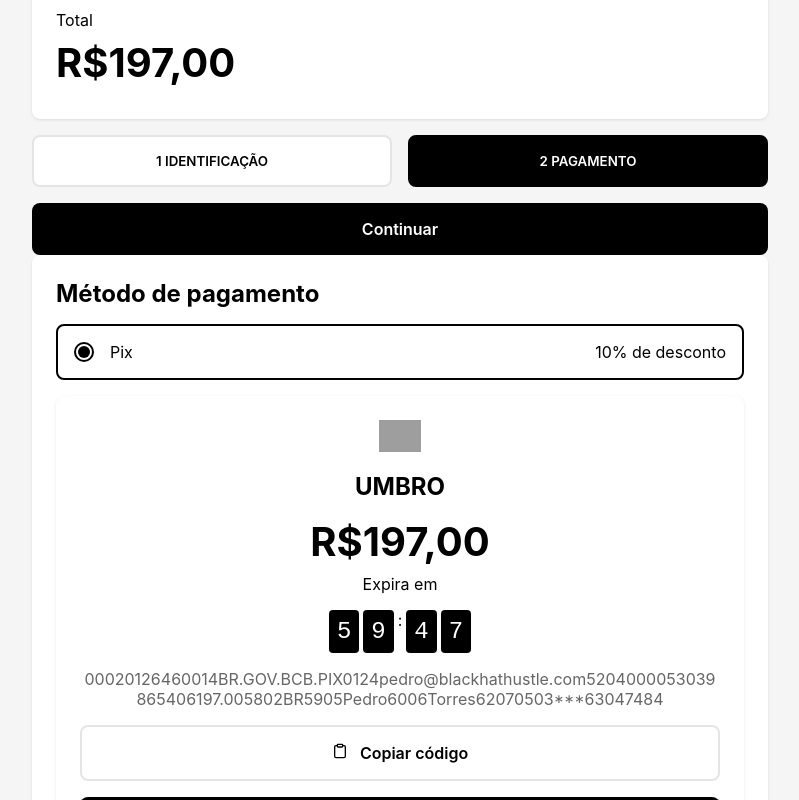
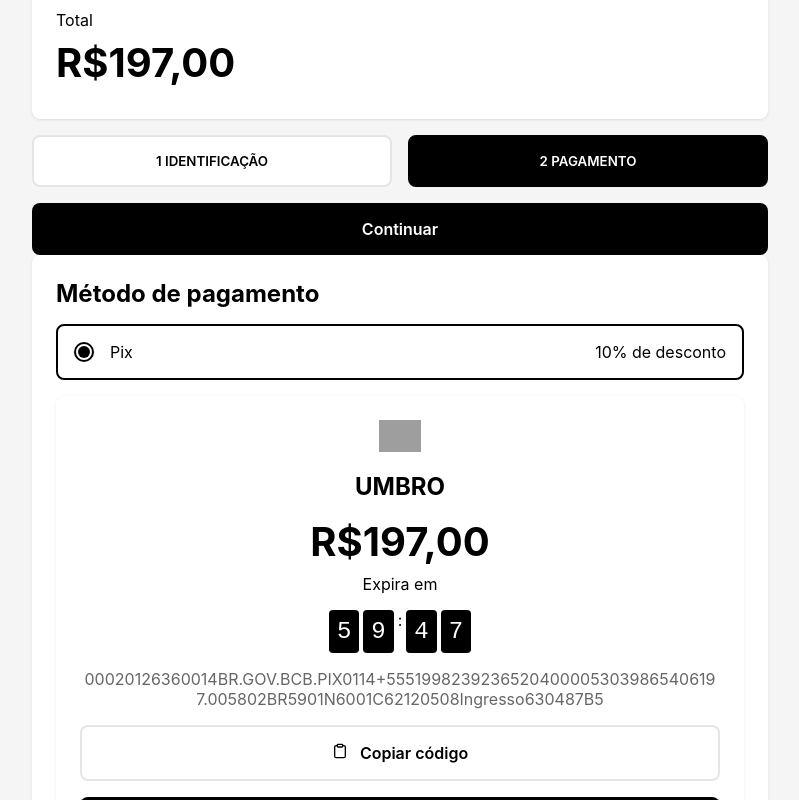
Before and after one commit to blackhathustle/Checkout, a plain HTML site: page index.html in a window 1280 px wide. Both pictures are taken after a click on the button "Continuar". Shown: the part 94-894 px from the top of the page, without its empty margins (240-1039 px from the left). Drawn offline with Linux system fonts and the light colour scheme; grey boxes are pictures that could not be loaded.

Commit message:
Update index.html

```diff
--- a/index.html
+++ b/index.html
@@ -287,7 +287,7 @@
                     <span class="timer-digit">5</span>
                     <span class="timer-digit">4</span>
                 </div>
-              <div class="pix-code">00020126460014BR.GOV.BCB.PIX0124pedro@blackhathustle.com5204000053039865406197.005802BR5905Pedro6006Torres62070503***63047484</div>
+              <div class="pix-code">00020126360014BR.GOV.BCB.PIX0114+55519982392365204000053039865406197.005802BR5901N6001C62120508Ingresso630487B5</div>
 <button class="button button-outline" style="margin-bottom: 1rem;" onclick="copyPixCode()">
     <svg width="16" height="16" viewBox="0 0 24 24" fill="none" stroke="currentColor" stroke-width="2" style="margin-right: 8px;">
         <path d="M16 4h2a2 2 0 0 1 2 2v14a2 2 0 0 1-2 2H6a2 2 0 0 1-2-2V6a2 2 0 0 1 2-2h2"></path>
```
